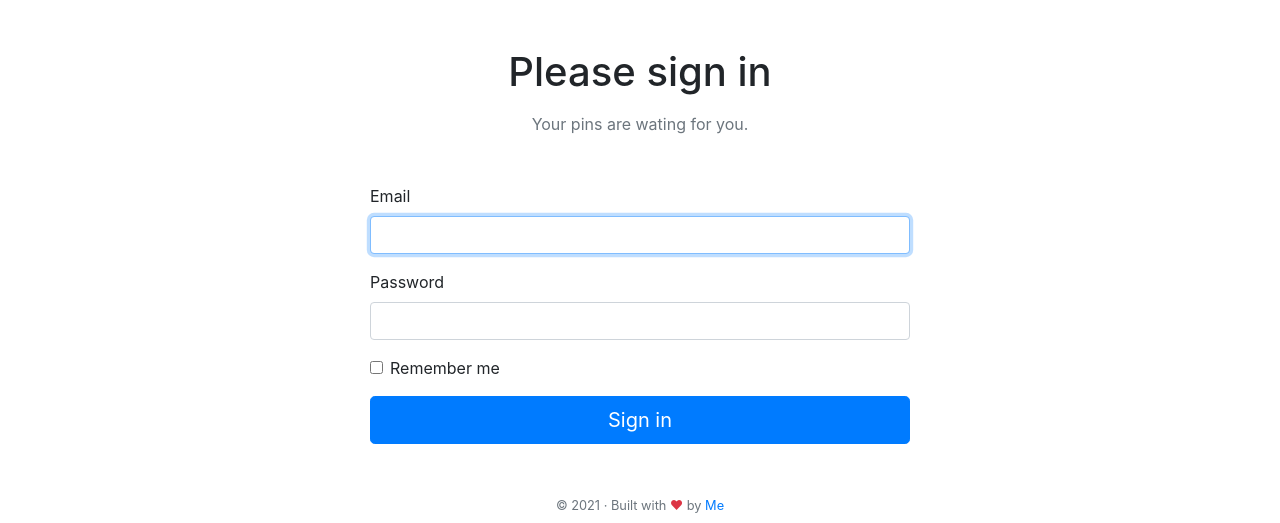
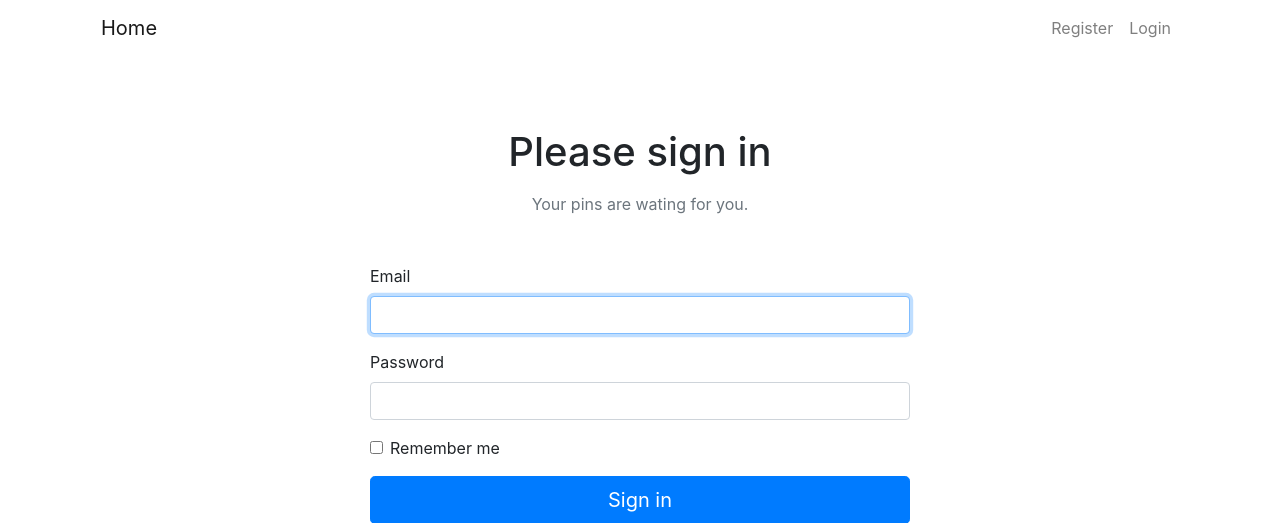
Before and after one commit to larousse83/E-Bibliotheque, a Symfony app: template templates/security/login.html.twig in a window 1280 px wide. Shown: the top 523 px of the page. Run offline with Twig, Linux system fonts and the light colour scheme; the template is opened without the code that fills it, so the values that code supplies are empty; some libraries are stand-ins or nearby versions.

Commit message:
display ouvrage on home page and add custom nav and flash message

```diff
--- a/templates/layouts/base.html.twig
+++ b/templates/layouts/base.html.twig
@@ -10,6 +10,8 @@
         {% endblock %}
     </head>
     <body>
+        {{ include('layouts/partials/_flash_messages.html.twig') }}
+        {{ include('layouts/partials/_nav.html.twig') }}
 
         <main role="main" class="container">
             {% block body %}{% endblock %}
--- /dev/null
+++ b/templates/layouts/partials/_flash_messages.html.twig
@@ -0,0 +1,7 @@
+{% for type, messages in app.flashes (['success', 'error', 'info'])%}
+    {% for message in messages %}
+        <div class="alert alert-{{ type }}" role="alert">
+            {{ message }}
+        </div>
+    {% endfor %}
+{% endfor %}
--- /dev/null
+++ b/templates/layouts/partials/_nav.html.twig
@@ -0,0 +1,32 @@
+<div class="container">
+    <nav class="navbar navbar-expand-sm navbar-light mb-4">
+        <a class="navbar-brand" href="{{ path('app_home') }}">Home</a>
+        <button class="navbar-toggler" type="button" data-toggle="collapse" data-target="#navbarsExample03" aria-controls="navbarsExample03" aria-expanded="false" aria-label="Toggle navigation">
+            <span class="navbar-toggler-icon"></span>
+        </button>
+
+        <div class="collapse navbar-collapse" id="navbarsExample03">
+            <ul class="navbar-nav ml-auto">
+                {% if app.user %}
+                    <li class="nav-item">
+                        <a class="nav-link" href="">New Pin</a>
+                    </li>
+                    <li class="nav-item">
+                        <a class="nav-link" href="">Account</a>
+                    </li>
+                    <li class="nav-item">
+                        <a class="nav-link" href="#">Logout</a>
+                    </li>
+
+                {% else %}
+                    <li class="nav-item">
+                        <a class="nav-link" href="">Register</a>
+                    </li>
+                    <li class="nav-item">
+                        <a class="nav-link" href="{{ path('app_login')}}">Login</a>
+                    </li>
+                {% endif %}
+            </ul>
+        </div>
+    </nav>
+</div>
```
Also changed, not shown: src/Controller/HomeController.php (+5 -5 lines), src/Twig/AppExtension.php (added, +28 -0 lines), templates/home/index.html.twig (+35 -3 lines).
